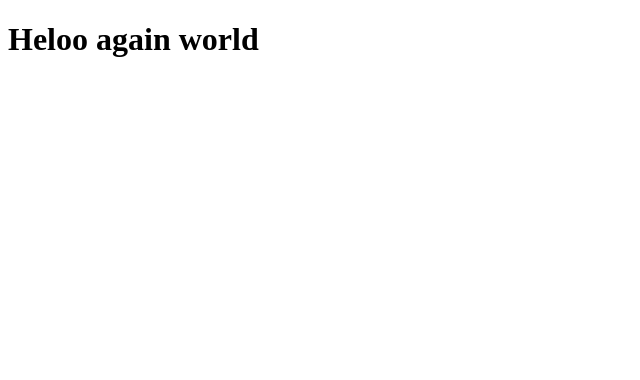
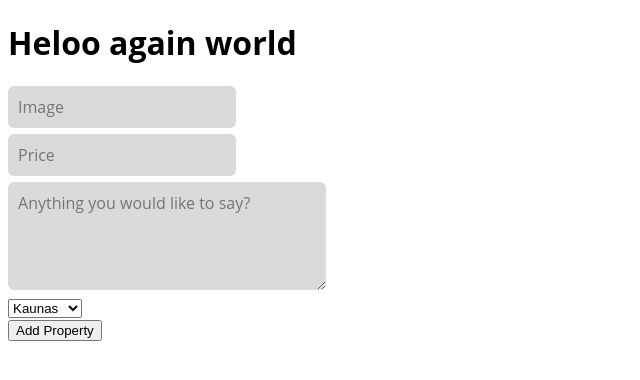
Before and after one commit to livrocky/react-11-formik-customHook, a React (Create React App) app: page /add in a window 1280 px wide. Shown: the top 380 px of the page, without its empty margins (0-640 px from the left). Built offline with nearby package versions, Linux system fonts and the light colour scheme.

Commit message:
form submit

```diff
--- a/package.json
+++ b/package.json
@@ -6,6 +6,7 @@
     "@testing-library/jest-dom": "^5.16.4",
     "@testing-library/react": "^13.3.0",
     "@testing-library/user-event": "^13.5.0",
+    "formik": "^2.2.9",
     "react": "^18.1.0",
     "react-axios": "^2.0.6",
     "react-dom": "^18.1.0",
--- a/src/App.css
+++ b/src/App.css
@@ -0,0 +1,29 @@
+
+body {
+    font-family: "Open Sans", serif;
+  }
+
+  button {
+    cursor: pointer;
+  }
+
+  input,
+  textarea {
+    color: #1d1d1d;
+    background-color: rgb(218, 218, 218);
+    font-family: inherit;
+    font-size: inherit;
+    margin-right: 6px;
+    margin-bottom: 6px;
+    padding: 10px;
+    border: none;
+    border-radius: 6px;
+    outline: none;
+    display: block;
+  }
+
+  .container {
+    max-width: 900px;
+    margin: 0 auto;
+    /* padding: 0 50px; */
+  }
--- a/src/App.js
+++ b/src/App.js
@@ -1,6 +1,7 @@
 import { Route, Switch } from 'react-router-dom';
 import './App.css';
 import AboutPage from './pages/About/AboutPage';
+import AddForm from './pages/AddForm/AddForm';
 import HomePage from './pages/Home/HomePage';
 
 function App() {
@@ -14,6 +15,9 @@ function App() {
         <Route path='/about'>
           <AboutPage />
         </Route>
+        <Route path='/add'>
+          <AddForm />
+        </Route>
       </Switch>
     </div>
   );
--- /dev/null
+++ b/src/pages/AddForm/AddForm.jsx
@@ -0,0 +1,37 @@
+import { useFormik } from 'formik';
+import React from 'react';
+
+export default function AddForm() {
+  const formik = useFormik({
+    initialValues: {
+      image: '',
+      price: '',
+      desc: '',
+      city: '',
+    },
+    onSubmit: (values) => {
+      console.log(values);
+    },
+  });
+  //   console.log(formik.values);
+  return (
+    <form onSubmit={formik.handleSubmit}>
+      <div className='input-container'>
+        <input type='text' name='image' placeholder='Image' onChange={formik.handleChange} value={formik.values.image} />
+
+        <input type='number' name='price' placeholder='Price' onChange={formik.handleChange} value={formik.values.price} />
+
+        <textarea name='desc' cols='30' rows='4' placeholder='Anything you would like to say?' onChange={formik.handleChange} value={formik.values.desc}></textarea>
+
+        <select name='city' onChange={formik.handleChange} value={formik.values.city}>
+          <option value='kaunas'>Kaunas</option>
+          <option value='vilnius'>Vilnius</option>
+          <option value='klaipeda'>Klaipeda</option>
+        </select>
+      </div>
+      <button type='submit' className='btn-link'>
+        Add Property
+      </button>
+    </form>
+  );
+}
```
Also changed, not shown: 1 other file (tests, documents, lock files or other folders).
